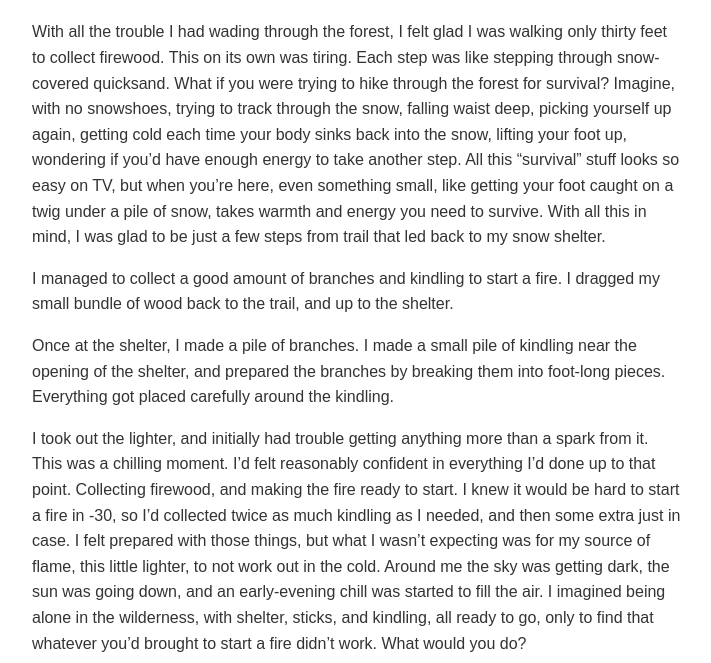
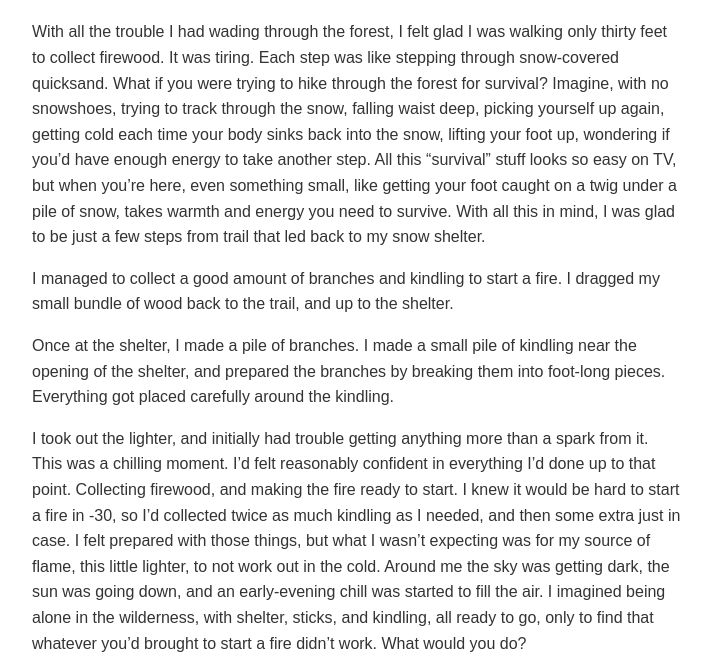
Before and after one commit to lkirk121/lkirk121.github.io, a Jekyll site: the page built from _posts/2025-02-15-Post-Valentines-Day.md, in a window 1280 px wide and 900 px high, scrolled down 2888 px, cut to the strip 237-900 px from the top of the window. Shown: the whole strip, without its empty margins (283-994 px from the left). Built offline with Jekyll 4.4.1, drawn with Linux system fonts in a browser that asks for light colours.

Commit message:
Update 2025-02-15-Post-Valentines-Day.md

```diff
--- a/_posts/2025-02-15-Post-Valentines-Day.md
+++ b/_posts/2025-02-15-Post-Valentines-Day.md
@@ -23,7 +23,7 @@ I walked down the trail, and spotted some fallen branches a little ways into the
 
 <iframe src="https://drive.google.com/file/d/1S_M_9rVjSKp9yeK3DPpz9APYrYdVY2L_/preview" width="640" height="480" allow="autoplay"></iframe>
 
-With all the trouble I had wading through the forest, I felt glad I was walking only thirty feet to collect firewood. This on its own was tiring. Each step was like stepping through snow-covered quicksand. What if you were trying to hike through the forest for survival? Imagine, with no snowshoes, trying to track through the snow, falling waist deep, picking yourself up again, getting cold each time your body sinks back into the snow, lifting your foot up, wondering if you'd have enough energy to take another step. All this "survival" stuff looks so easy on TV, but when you're here, even something small, like getting your foot caught on a twig under a pile of snow, takes warmth and energy you need to survive. With all this in mind, I was glad to be just a few steps from trail that led back to my snow shelter.
+With all the trouble I had wading through the forest, I felt glad I was walking only thirty feet to collect firewood. It was tiring. Each step was like stepping through snow-covered quicksand. What if you were trying to hike through the forest for survival? Imagine, with no snowshoes, trying to track through the snow, falling waist deep, picking yourself up again, getting cold each time your body sinks back into the snow, lifting your foot up, wondering if you'd have enough energy to take another step. All this "survival" stuff looks so easy on TV, but when you're here, even something small, like getting your foot caught on a twig under a pile of snow, takes warmth and energy you need to survive. With all this in mind, I was glad to be just a few steps from trail that led back to my snow shelter.
 
 I managed to collect a good amount of branches and kindling to start a fire. I dragged my small bundle of wood back to the trail, and up to the shelter.
 
```
